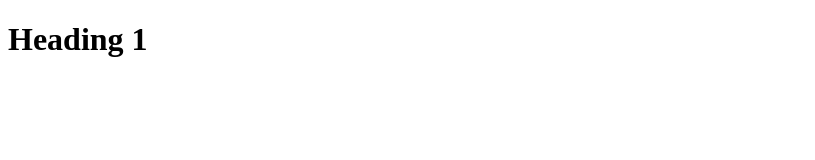
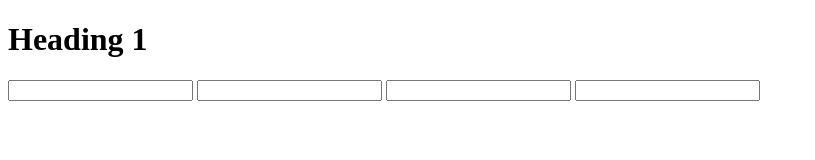
Before and after one commit to sheikhabdullahahmed/loop-Practice, a plain HTML site: page index.html in a window 1280 px wide. Shown: the whole page, without its empty margins (0-815 px from the left). Drawn offline with Linux system fonts and the light colour scheme.

Commit message:
feat form

```diff
--- a/index.html
+++ b/index.html
@@ -7,6 +7,12 @@
 </head>
 <body>
     <h1>Heading 1</h1>
+    <form action="">
+        <input type="text">
+        <input type="text">
+        <input type="text">
+        <input type="text">
+    </form>
     <script src="app.js"></script>
 </body>
 </html>
```
